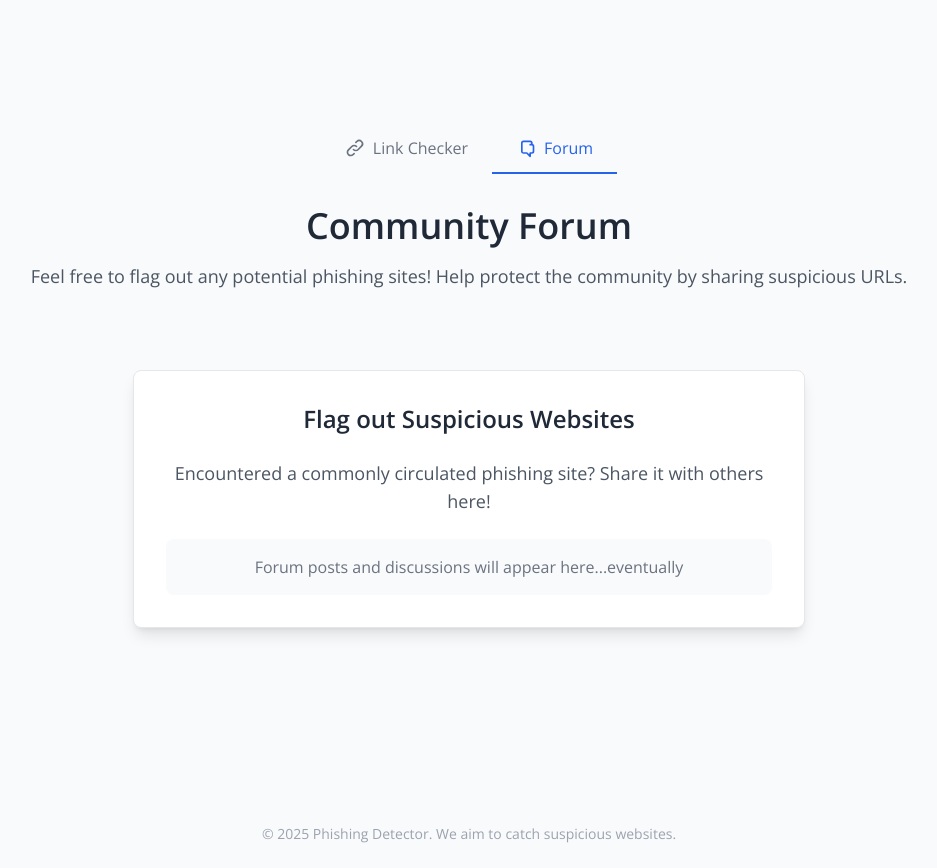
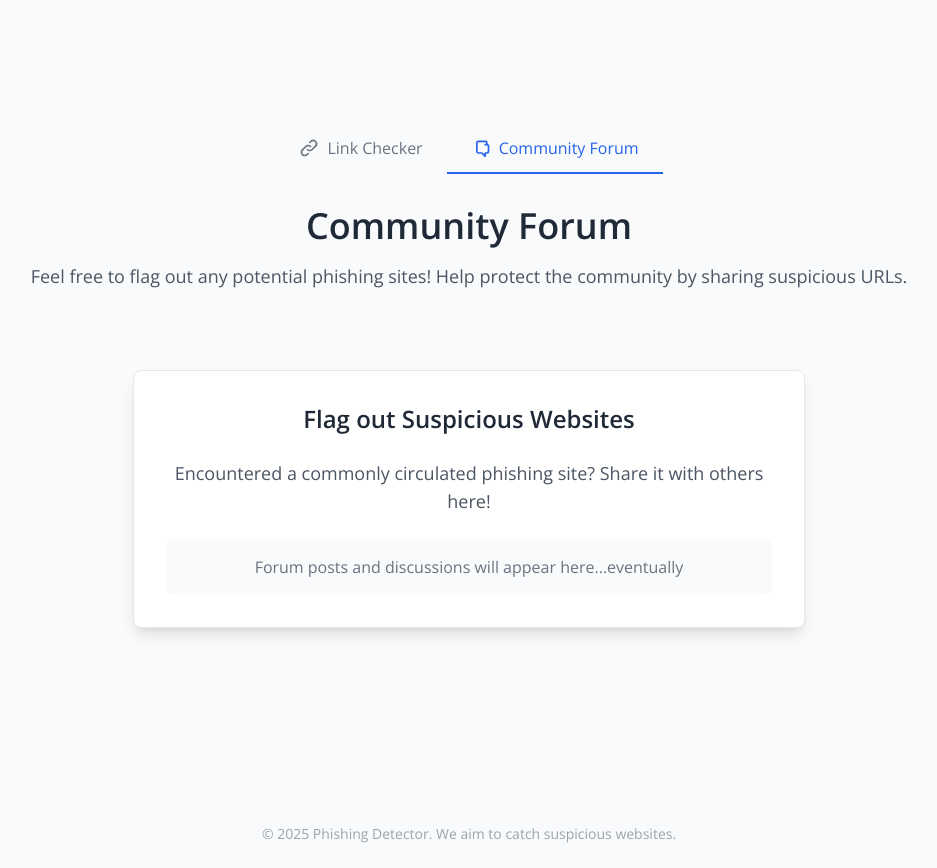
Before and after one commit to jooh6969/Orbital-7494, a React (Vite) app in the folder Frontend/: page /forum in a window 1280 px wide. Shown: the whole page, without its empty margins (171-1108 px from the left). Built offline with nearby package versions, Linux system fonts and the light colour scheme; the HTML template or start-up script is replaced by a standard one.

Commit message:
Fixed clickable inconsistency

```diff
--- a/Frontend/src/pages/Forum.jsx
+++ b/Frontend/src/pages/Forum.jsx
@@ -35,7 +35,7 @@ const Forum = () => {
             <svg className="w-5 h-5" fill="none" stroke="currentColor" viewBox="0 0 24 24">
               <path strokeLinecap="round" strokeLinejoin="round" strokeWidth={2} d="M17 8h2a2 2 0 012 2v6a2 2 0 01-2 2h-2v4l-4-4H9a1.994 1.994 0 01-2-2V6a2 2 0 012-2h8a2 2 0 012 2v2z" />
             </svg>
-            Forum
+            Community Forum
           </button>
         </div>
 
```
